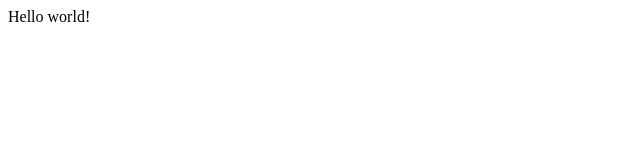
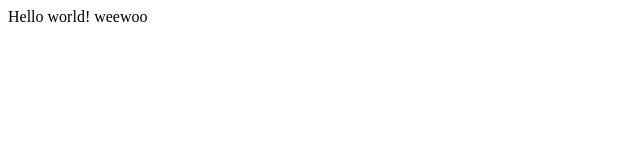
Before and after one commit to akulio4668/webdev-intro-workshop, a plain HTML site: page index.html in a window 1280 px wide. Shown: the full height of the page, 0-640 px from the left. Drawn offline with Linux system fonts and the light colour scheme.

```diff
--- a/index.html
+++ b/index.html
@@ -8,7 +8,7 @@
     <link href="index.css" rel="stylesheet" type="text/css" />
   </head>
   <body>
-    Hello world!
+    Hello world! weewoo
     <script src="index.js"></script>
   </body>
 </html>
```
